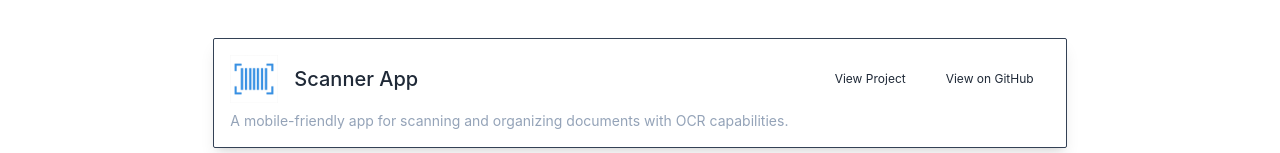
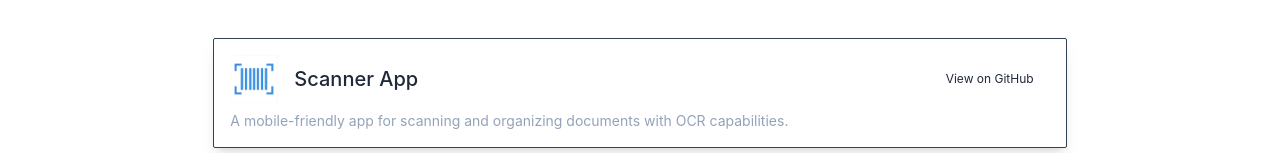
Before and after one commit to SpencerRenfro/Portfolio, a React (Create React App) app: page / in a window 1280 px wide. Shown: the part 515-668 px from the top of the page. Built offline with nearby package versions, Linux system fonts and the light colour scheme.

Commit message:
hides project links that are not online

```diff
--- a/src/components/Home.js
+++ b/src/components/Home.js
@@ -8,7 +8,8 @@ const Home = () => {
       link: "",
       gitHubLink: "https://github.com/SpencerRenfro/Scanner_App",
       img: "/images/barcode.png",
-      description: "A mobile-friendly app for scanning and organizing documents with OCR capabilities."
+      description: "A mobile-friendly app for scanning and organizing documents with OCR capabilities.",
+      hideViewProject: true
     },
     {
       title: "Polytopia Calculator",
@@ -22,7 +23,8 @@ const Home = () => {
       link: "http://mypolytopia.s3-website.us-east-2.amazonaws.com/",
       gitHubLink: "https://github.com/SpencerwRenfro/React-Polytopia",
       img: "/images/guesthouse.png",
-      description: "A responsive website for a counseling practice, featuring appointment scheduling and resource library."
+      description: "A responsive website for a counseling practice, featuring appointment scheduling and resource library.",
+      hideViewProject: true
     },
     {
       title: "Digital Business Card",
@@ -73,6 +75,7 @@ const Home = () => {
 
                   {/* Buttons - stacked on mobile, side by side on desktop */}
                   <div className="flex flex-col sm:flex-row gap-2 md:ml-auto">
+                    {!project.hideViewProject && (
                       <a
                         className="btn btn-primary text-xs py-2 px-4 text-center"
                         href={project.link}
@@ -81,6 +84,7 @@ const Home = () => {
                       >
                         View Project
                       </a>
+                    )}
                     <a
                       className="btn btn-outline text-xs py-2 px-4 text-center"
                       href={project.gitHubLink}
```
Lines whose indentation alone changed are shown as unchanged.
